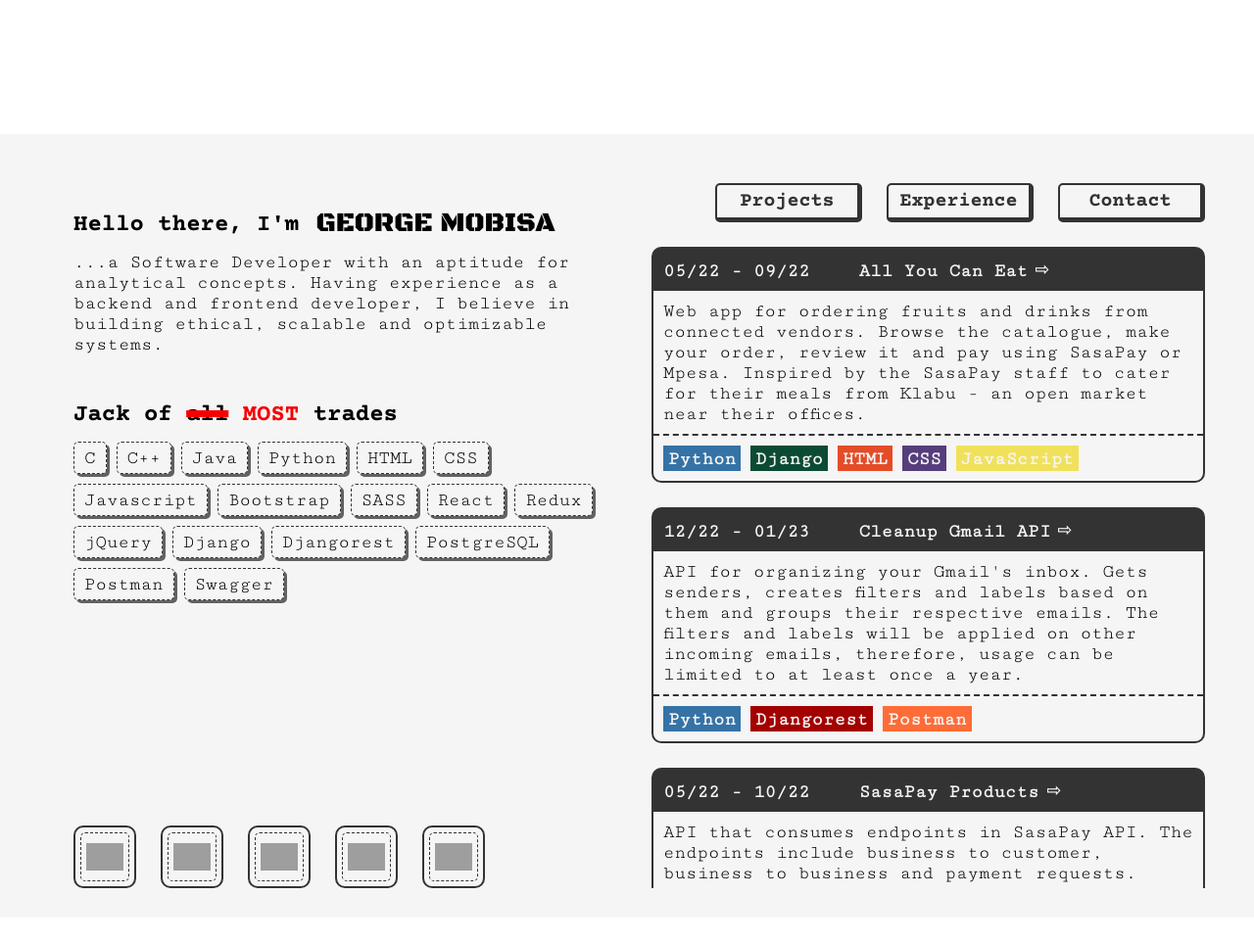
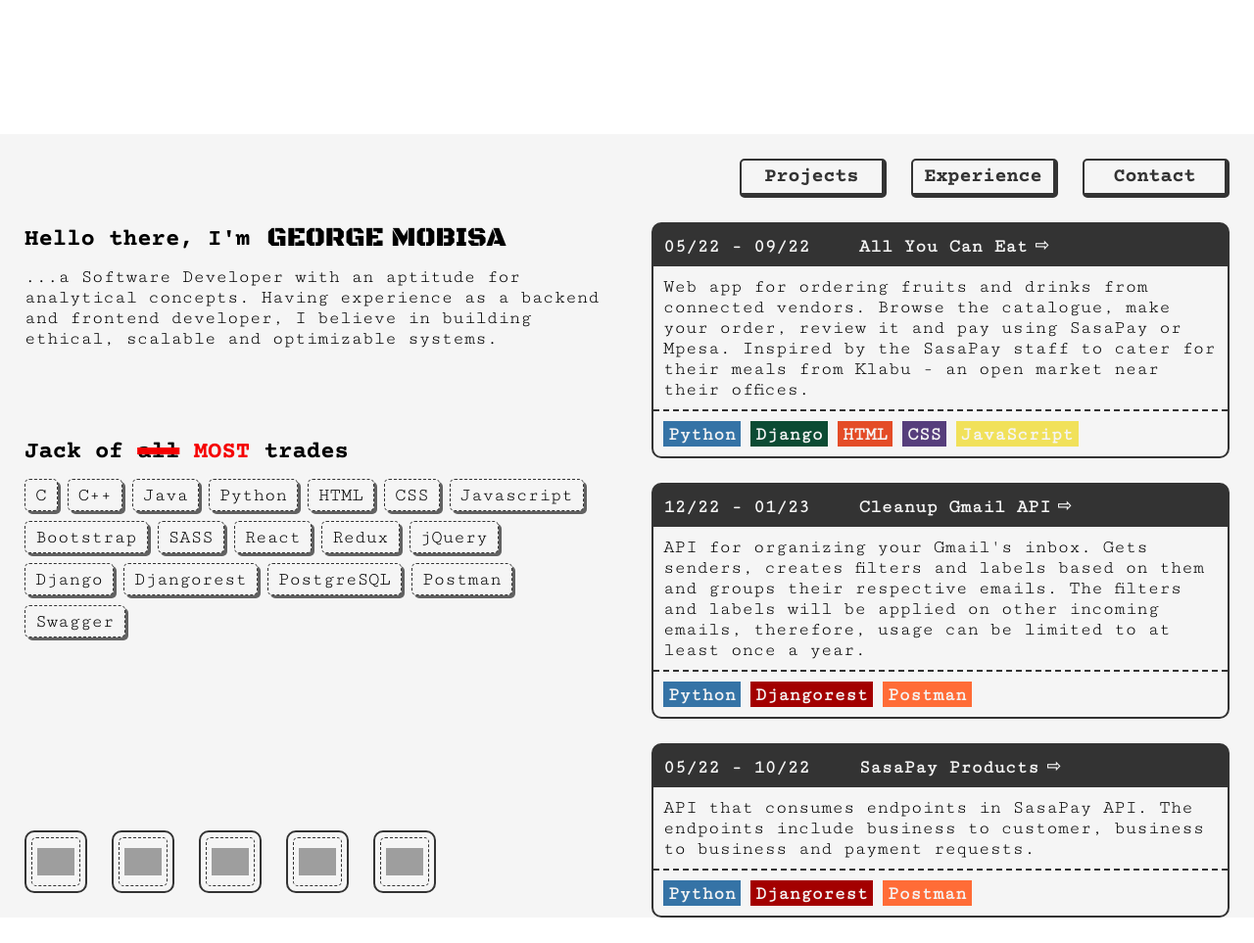
Before and after one commit to NerdPlayground/personal-portfolio-fcc, a Python web app: template templates/index.html in a window 1280 px wide. Shown: the top 963 px of the page at 98% size. Run offline with Jinja, Linux system fonts and the light colour scheme; the template is opened without the code that fills it, so the values that code supplies are empty; grey boxes are pictures that could not be loaded.

Commit message:
chore (Project) : restructure user interface

```diff
--- a/static/css/styles.css
+++ b/static/css/styles.css
@@ -42,19 +42,14 @@ body{
 }
 
 #root{
-    --section1: 50%;
-    --section2: calc(100% - var(--section1));
-    overflow: auto;
-    padding: 50px;
-    padding-bottom: 30px;
+    overflow: hidden;
     width: 100%;
     max-width: 1400px;
     height: 100%;
     max-height: 800px;
     display: flex;
     flex-direction: column;
-    flex-wrap: wrap;
-    align-items: flex-start;
+    align-items: center;
     justify-content: flex-start;
     background-color: var(--white);
 }
@@ -78,16 +73,50 @@ body{
     border-bottom-width: 2px;
 }
 
+#navbar{
+    padding-block: 25px;
+    display: flex;
+    flex-direction: row;
+    align-items: center;
+    justify-content: flex-end;
+    width: 100%;
+    max-width: 100%;
+    /* border: 1px solid red; */
+}
+
+#navbar a{
+    margin-right: 25px;
+    width: 150px;
+    max-width: 150px;
+    text-decoration: none;
+    font-size: 20px;
+    font-family: "Courier Prime", monospace;
+}
+
+#main-content{
+    --section1: 50%;
+    --section2: calc(100% - var(--section1));
+    overflow: auto;
+    width: 100%;
+    max-width: 100%;
+    display: flex;
+    flex-direction: row;
+    align-items: flex-start;
+    justify-content: flex-start;
+    background-color: var(--white);
+}
+
 #welcome-section{
-    padding: 25px;
-    margin-bottom: 25px;
+    padding-inline: 25px;
+    padding-block: 0 15px;
     width: var(--section1);
     max-width: var(--section1);
+    min-height: 100%;
     display: flex;
-    flex-direction: column;
-    align-items: flex-start;
+    flex-direction: row;
+    flex-wrap: wrap;
     justify-content: flex-start;
-    border: 1px solid red;
+    /* border: 1px solid red; */
 }
 
 #welcome-section::-webkit-scrollbar{
@@ -95,7 +124,6 @@ body{
 }
 
 .welcome{
-    margin-bottom: 50px;
     width: 100%;
     max-width: 100%;
     display: flex;
@@ -213,20 +241,18 @@ body{
 
 #socials{
     --border-radius: 5px;
-    padding-inline: 25px;
-    width: var(--section1);
-    max-width: var(--section1);
-    display: flex;
+    align-self: flex-end;
     flex-wrap: wrap;
     flex-direction: row;
     align-items: center;
     justify-content: flex-start;
-    border: 1px solid red;
+    /* border: 1px solid red; */
 }
 
 .social-link{
     --padding: 5px;
     margin-right: 25px;
+    margin-bottom: 10px;
     padding: 5px;
     display: flex;
     flex-direction: column;
@@ -250,50 +276,26 @@ body{
     border-radius: var(--border-radius);
 }
 
-#navbar{
-    margin-bottom: 25px;
-    display: flex;
-    flex-direction: row;
-    align-items: center;
-    justify-content: flex-end;
-    width: var(--section2);
-    max-width: var(--section2);
-    border: 1px solid red;
-}
-
-#navbar a{
-    margin-right: 25px;
-    width: 150px;
-    max-width: 150px;
-    text-decoration: none;
-    font-size: 20px;
-    font-family: "Courier Prime", monospace;
-}
-
-#navbar a:last-of-type{
-    margin-right: 0px;
-}
-
 #content-section{
     position: relative;
     overflow: hidden;
-    padding: 25px;
     width: var(--section2);
     max-width: var(--section2);
+    min-height: 100%;
     display: flex;
     flex-wrap: wrap;
     flex-direction: row;
     align-items: center;
     justify-content: flex-start;
-    /* border-left: 2px solid var(--black);
-    border-right: 2px solid var(--black); */
+    /* border: 1px solid red; */
 }
 
 .content-container{
     position: absolute;
     overflow: auto;
     left: 0;
-    padding-left: 25px;
+    padding: 25px;
+    padding-top: 0;
     width: 100%;
     max-width: 100%;
     height: 100%;
@@ -301,8 +303,6 @@ body{
     background-color: var(--white);
     font-size: 19px;
     font-family: "Cutive Mono", monospace;
-    /* border-top: 2px solid var(--black);
-    border-bottom: 2px solid var(--black); */
     transition: left 1s linear;
 }
 
@@ -495,10 +495,10 @@ form.contact > input{
     font-family: "Cutive Mono", monospace;
 }
 
-#welcome-section,
-#socials,
-#navbar
+/* #welcome-section, */
+/* #socials, */
+/* #navbar */
 /* #content-section */
-{
-    border: none;
-}
+/* {
+    display: none;
+} */
--- a/static/js/main.js
+++ b/static/js/main.js
@@ -29,13 +29,13 @@ function togglePage(event){
 }
 
 document.addEventListener("DOMContentLoaded",function(){
-    let socials=document.getElementById("socials");
-    let welcomeSections=document.getElementById("welcome-section");
-    welcomeSections.style.minHeight=`calc(100% - 25px - ${socials.offsetHeight}px)`;
+    let navBar=document.getElementById("navbar");
+    let mainContent=document.getElementById("main-content");
+    mainContent.style.minHeight=`calc(100% - ${navBar.offsetHeight}px)`;
 
-    let navBar=document.getElementById("navbar");
-    let contentSection=document.getElementById("content-section");
-    contentSection.style.minHeight=`calc(100% - 25px - ${navBar.offsetHeight}px)`;
+    // let socials=document.getElementById("socials");
+    // let welcomeSections=document.getElementById("welcome-section");
+    // welcomeSections.style.minHeight=`calc(100% - 25px - ${socials.offsetHeight}px)`;
 
     let name=Array.from("GEORGE MOBISA");
     let nameContainer=document.getElementById("name");
--- a/templates/index.html
+++ b/templates/index.html
@@ -16,6 +16,12 @@
     </head>
     <body>
         <div id="root">
+            <nav id="navbar" class="fit-height">
+                <a onclick="togglePage(event)" class="button" href="#projects">Projects</a>
+                <a onclick="togglePage(event)" class="button" href="#experience">Experience</a>
+                <a onclick="togglePage(event)" class="button" href="#contact">Contact</a>
+            </nav>
+            <main id="main-content" class="fit-height">
                 <section id="welcome-section" class="fit-height">
                     <div id="introduction" class="fit-height welcome">
                         <h1 class="block-title">
@@ -41,8 +47,7 @@
                             <span>Postman</span><span>Swagger</span>
                         </div>
                     </div>
-            </section>
-            <section id="socials" class="fit-height">
+                    <div id="socials" class="fit-height welcome">
                         <a id="profile-link" class="social-link fit-all" target="_blank" href="https://www.freecodecamp.org/nerds-playground">
                             <img src="https://ik.imagekit.io/uxrynlkmb/GeneralAssets/social-freecodecamp-black.png?tr=w-256,h=256" alt="freecodecamp">
                         </a>
@@ -58,12 +63,8 @@
                         <a class="social-link fit-all" target="_blank" href="https://www.instagram.com/nplayground_/">
                             <img src="https://ik.imagekit.io/uxrynlkmb/GeneralAssets/social-instagram-black.png?tr=w-256,h=256" alt="instagram">
                         </a>
+                    </div>
                 </section>
-            <nav id="navbar" class="fit-height">
-                <a onclick="togglePage(event)" class="button" href="#projects">Projects</a>
-                <a onclick="togglePage(event)" class="button" href="#experience">Experience</a>
-                <a onclick="togglePage(event)" class="button" href="#contact">Contact</a>
-            </nav>
                 <section id="content-section" class="fit-height">
                     <div id="projects" class="content-container">
                         <div class="project-tile fit-height">
@@ -197,6 +198,7 @@
                         </form>
                     </div>
                 </section>
+            </main>
         </div>
         <script src="../static/js/main.js"></script>
     </body>
```
Lines whose indentation alone changed are shown as unchanged.
